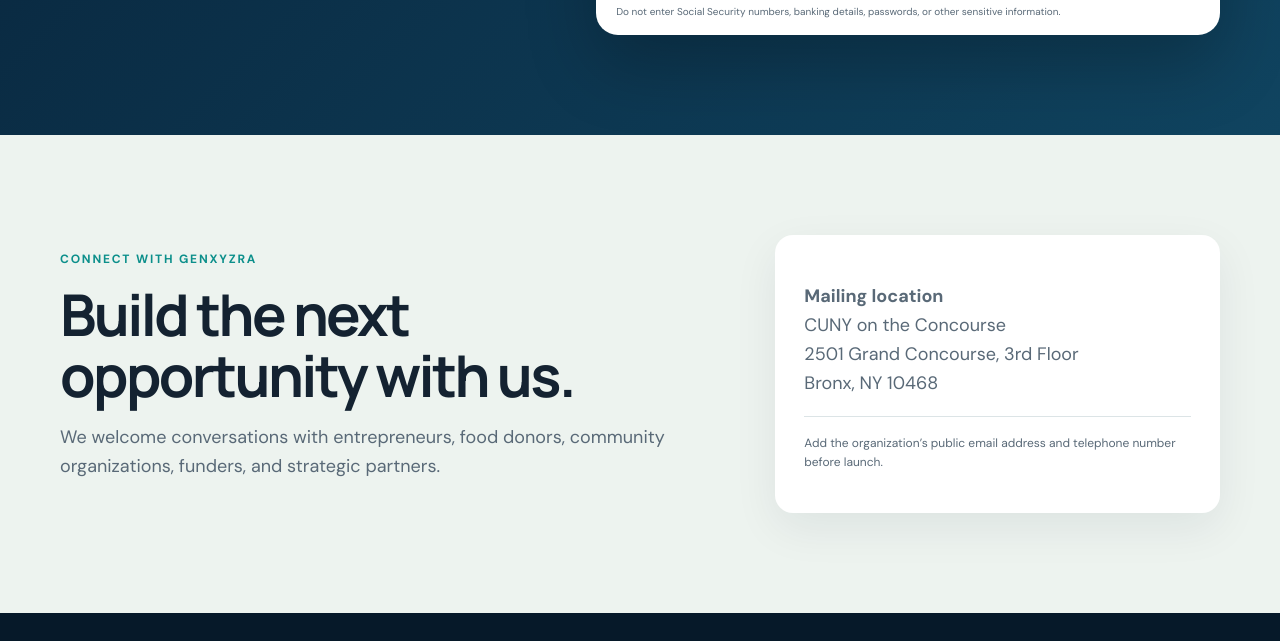
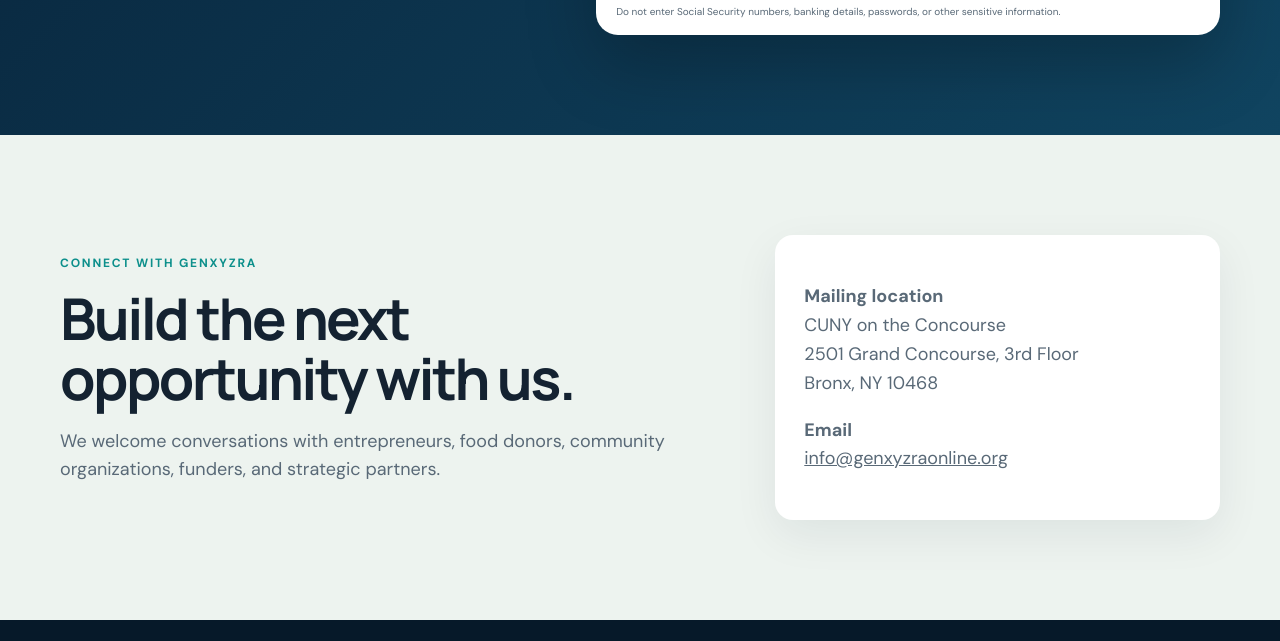
Before and after one commit to shigginsopen-arch/genxyzraonline, a website: page index.html in a window 1280 px wide. Shown: the part 3889-4530 px from the top of the page. Drawn offline with Linux system fonts and the light colour scheme.

Commit message:
Add verified GENXYZRA contact email

```diff
--- a/index.html
+++ b/index.html
@@ -214,7 +214,7 @@
         </div>
         <div class="contact-card">
           <p><strong>Mailing location</strong><br>CUNY on the Concourse<br>2501 Grand Concourse, 3rd Floor<br>Bronx, NY 10468</p>
-          <p class="placeholder-note">Add the organization’s public email address and telephone number before launch.</p>
+          <p><strong>Email</strong><br><a href="mailto:info@genxyzraonline.org">info@genxyzraonline.org</a></p>
         </div>
       </div>
     </section>
```
